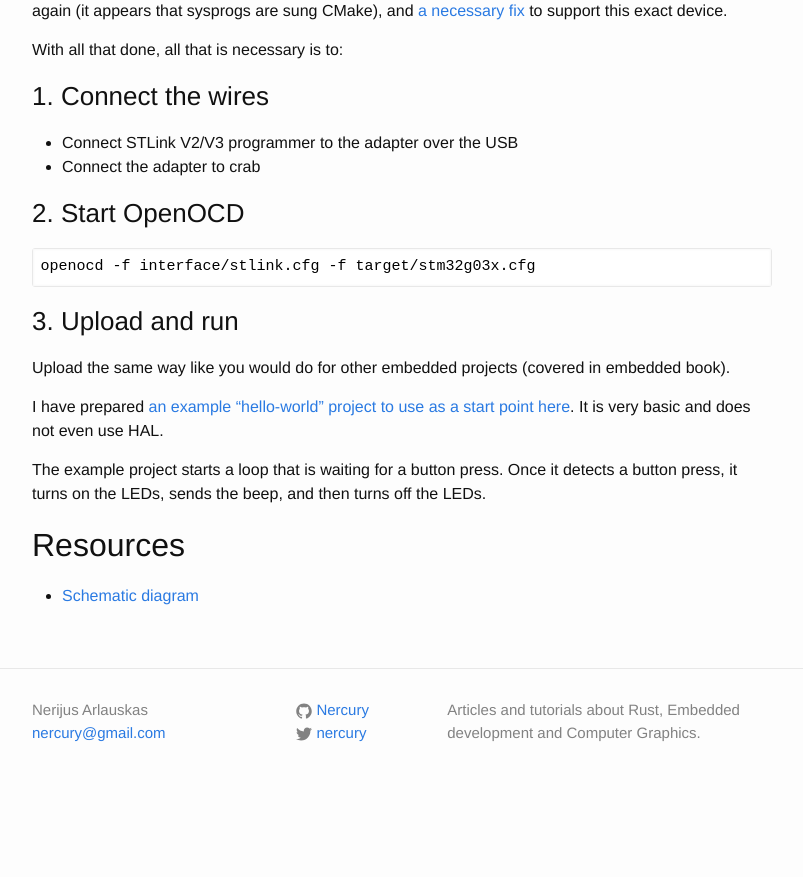
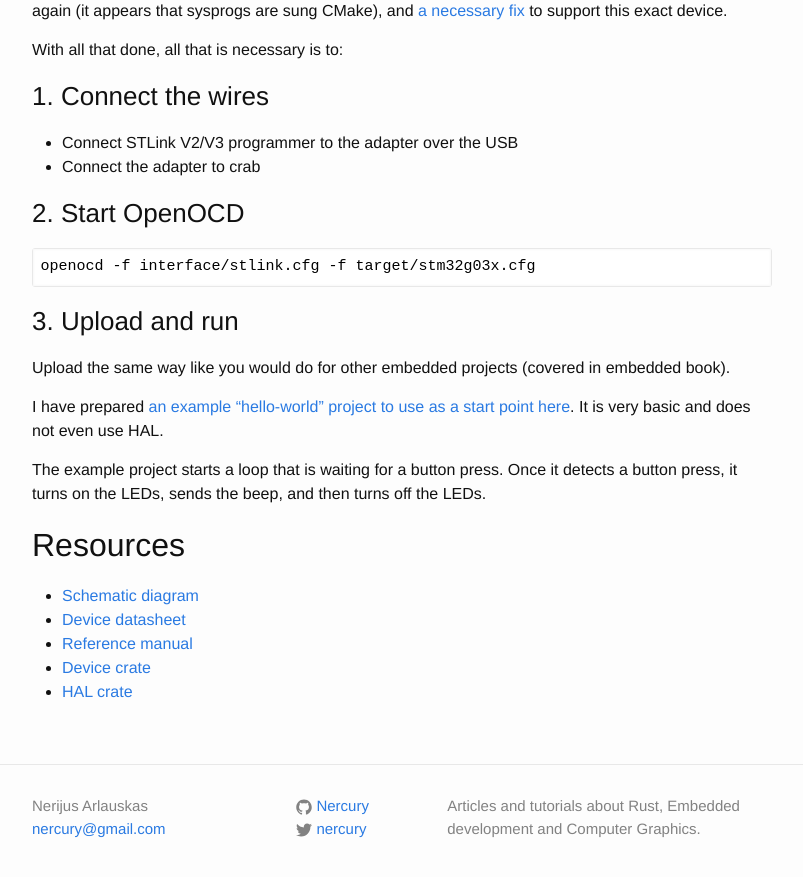
Before and after one commit to Nercury/Nercury.github.io, a Jekyll site: the page built from _posts/2019-11-09-rust-embedded-hack-the-crab.markdown, in a window 1280 px wide and 900 px high, scrolled down 3973 px. Shown: the top 877 px of the window, without its empty margins (238-1041 px from the left). Built offline with Jekyll 4.4.1, drawn with Linux system fonts in a browser that asks for light colours; nearby versions of some CDN libraries; before the commit the page ends 4777 px from its top, so only the background shows below that.

```diff
--- a/_posts/2019-11-09-rust-embedded-hack-the-crab.markdown
+++ b/_posts/2019-11-09-rust-embedded-hack-the-crab.markdown
@@ -123,7 +123,11 @@ a button press, it turns on the LEDs, sends the beep, and then turns off the LED
 ## Resources
 
 - [Schematic diagram](/images/hack-the-crab/hack-the-crab.pdf)
+- [Device datasheet][device-datasheet]
+- [Reference manual][reference-manual]
+- [Device crate](https://crates.io/crates/stm32g0)
+- [HAL crate](https://crates.io/crates/stm32g0xx-hal)
 
-[mcu-link]: https://www.st.com/en/microcontrollers-microprocessors/stm32g0-series.html
+[mcu-link]: https://www.st.com/en/microcontrollers-microprocessors/stm32g030j6.html
 [device-datasheet]: https://www.st.com/resource/en/datasheet/stm32f030k6.pdf
 [reference-manual]: https://www.st.com/resource/en/reference_manual/dm00091010.pdf
```
